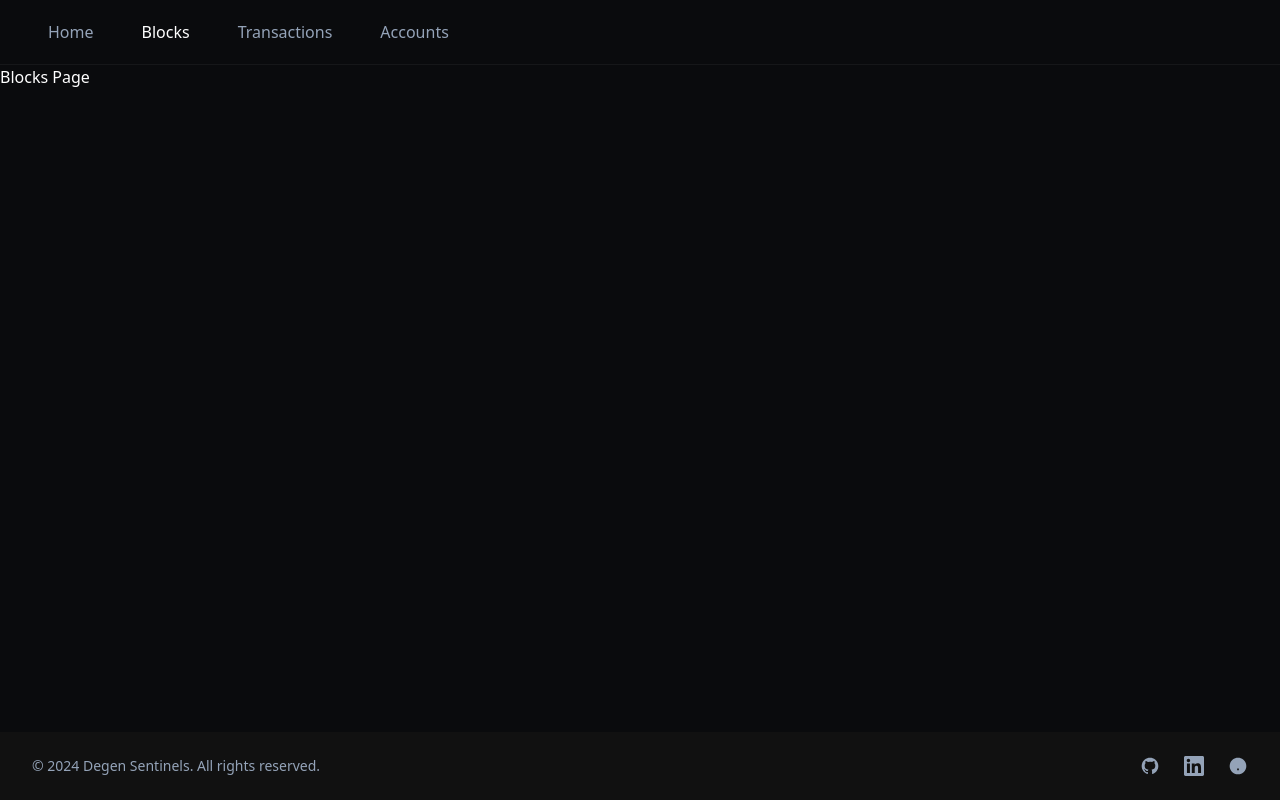
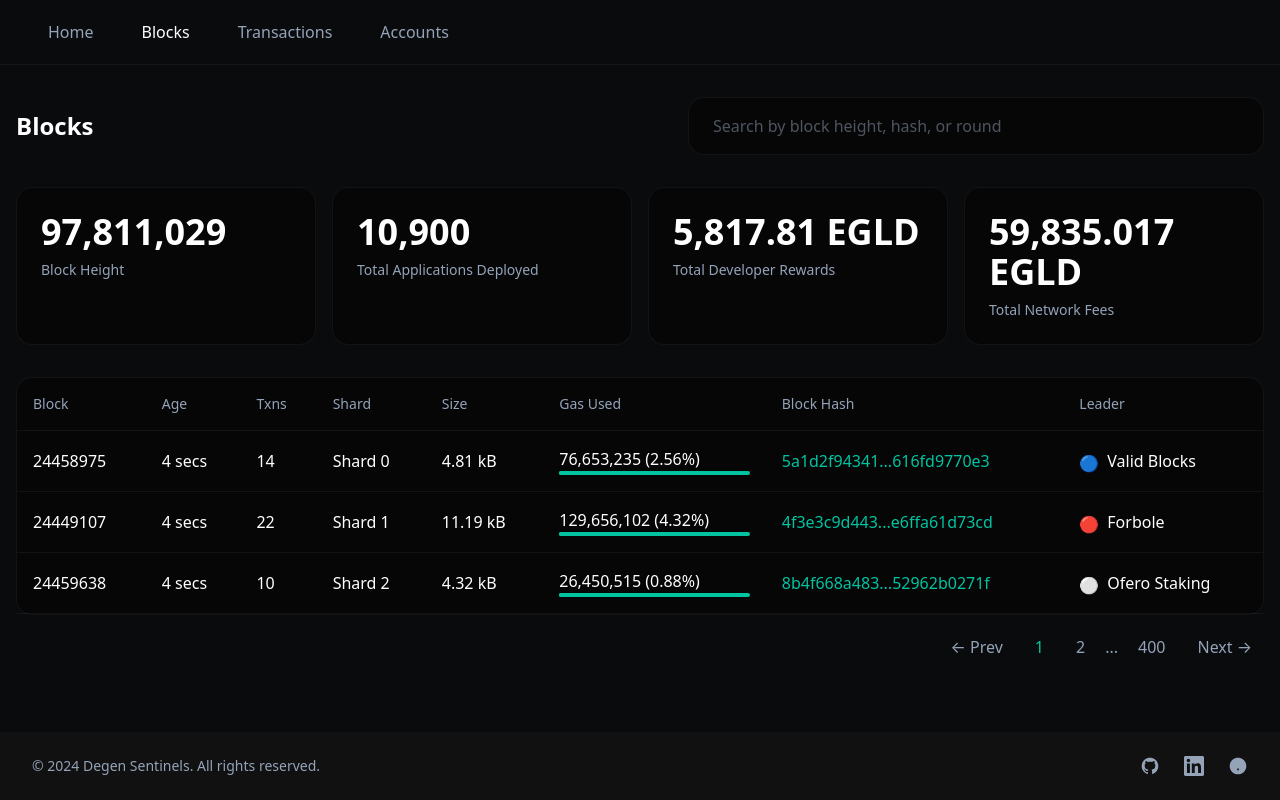
Before and after one commit to thepablosantos/multiversx-block-explorer, a React (Vite) app: page /blocks in a window 1280 px wide. Built offline with nearby package versions, Linux system fonts and the light colour scheme.

Commit message:
update blocks page

```diff
--- a/src/index.css
+++ b/src/index.css
@@ -55,11 +55,7 @@
   }
 
   .stat-value {
-    @apply text-4xl font-bold text-accent mb-2;
-    background: linear-gradient(to right, var(--gradient-purple), var(--gradient-teal));
-    -webkit-background-clip: text;
-    background-clip: text;
-    color: transparent;
+    @apply text-4xl font-bold text-white mb-2;
   }
 
   .stat-label {
@@ -131,6 +127,54 @@
     background-clip: text;
     color: transparent;
   }
+
+  .blocks-table {
+    @apply w-full;
+  }
+
+  .blocks-table th {
+    @apply text-left py-4 px-4 text-text-secondary text-sm font-medium border-b border-white border-opacity-5;
+  }
+
+  .blocks-table td {
+    @apply py-4 px-4 border-b border-white border-opacity-5;
+  }
+
+  .blocks-table tr:hover {
+    @apply bg-white bg-opacity-5;
+  }
+
+  .hash-cell {
+    @apply text-accent font-medium;
+  }
+
+  .gas-used-bar {
+    @apply h-1 bg-accent bg-opacity-20 rounded-full overflow-hidden;
+  }
+
+  .gas-used-progress {
+    @apply h-full bg-accent;
+  }
+
+  .leader-cell {
+    @apply flex items-center space-x-2;
+  }
+
+  .leader-icon {
+    @apply w-5 h-5 rounded-full;
+  }
+
+  .pagination {
+    @apply flex items-center justify-end space-x-2 mt-4;
+  }
+
+  .pagination-item {
+    @apply px-3 py-1 text-text-secondary hover:text-text-primary transition-colors duration-200;
+  }
+
+  .pagination-item.active {
+    @apply text-accent;
+  }
 }
 
 @layer utilities {
--- a/src/pages/Blocks.tsx
+++ b/src/pages/Blocks.tsx
@@ -1,2 +1,160 @@
-const Blocks = () => (<div className="text-white">Blocks Page</div>);
-export default Blocks;
+import { useQuery } from '@tanstack/react-query';
+import { truncateHash } from '../utils/formatting';
+
+interface Block {
+  nonce: number;
+  age: string;
+  txCount: number;
+  shard: string;
+  size: string;
+  gasUsed: number;
+  gasLimit: number;
+  hash: string;
+  leader: {
+    name: string;
+    icon: string;
+  };
+}
+
+// Mock data baseado na imagem
+const mockBlocks: Block[] = [
+  {
+    nonce: 24458975,
+    age: '4 secs',
+    txCount: 14,
+    shard: 'Shard 0',
+    size: '4.81 kB',
+    gasUsed: 76653235,
+    gasLimit: 3000000000,
+    hash: '5a1d2f94341...616fd9770e3',
+    leader: {
+      name: 'Valid Blocks',
+      icon: '🔵'
+    }
+  },
+  {
+    nonce: 24449107,
+    age: '4 secs',
+    txCount: 22,
+    shard: 'Shard 1',
+    size: '11.19 kB',
+    gasUsed: 129656102,
+    gasLimit: 3000000000,
+    hash: '4f3e3c9d443...e6ffa61d73cd',
+    leader: {
+      name: 'Forbole',
+      icon: '🔴'
+    }
+  },
+  {
+    nonce: 24459638,
+    age: '4 secs',
+    txCount: 10,
+    shard: 'Shard 2',
+    size: '4.32 kB',
+    gasUsed: 26450515,
+    gasLimit: 3000000000,
+    hash: '8b4f668a483...52962b0271f',
+    leader: {
+      name: 'Ofero Staking',
+      icon: '⚪'
+    }
+  }
+];
+
+export default function Blocks() {
+  // Mock stats
+  const stats = {
+    blockHeight: '97,811,029',
+    totalApplications: '10,900',
+    totalRewards: '5,817.81 EGLD',
+    totalFees: '59,835.017 EGLD'
+  };
+
+  return (
+    <div className="dashboard-container px-4 py-8">
+      <div className="flex justify-between items-center mb-8">
+        <h1 className="text-2xl font-bold">Blocks</h1>
+        <input
+          type="text"
+          placeholder="Search by block height, hash, or round"
+          className="search-bar max-w-xl"
+        />
+      </div>
+
+      <div className="grid grid-cols-1 md:grid-cols-2 lg:grid-cols-4 gap-4 mb-8">
+        <div className="stat-card">
+          <div className="stat-value">{stats.blockHeight}</div>
+          <div className="stat-label">Block Height</div>
+        </div>
+        <div className="stat-card">
+          <div className="stat-value">{stats.totalApplications}</div>
+          <div className="stat-label">Total Applications Deployed</div>
+        </div>
+        <div className="stat-card">
+          <div className="stat-value">{stats.totalRewards}</div>
+          <div className="stat-label">Total Developer Rewards</div>
+        </div>
+        <div className="stat-card">
+          <div className="stat-value">{stats.totalFees}</div>
+          <div className="stat-label">Total Network Fees</div>
+        </div>
+      </div>
+
+      <div className="bg-black bg-opacity-40 backdrop-blur-md rounded-2xl border border-white border-opacity-5">
+        <table className="blocks-table">
+          <thead>
+            <tr>
+              <th>Block</th>
+              <th>Age</th>
+              <th>Txns</th>
+              <th>Shard</th>
+              <th>Size</th>
+              <th>Gas Used</th>
+              <th>Block Hash</th>
+              <th>Leader</th>
+            </tr>
+          </thead>
+          <tbody>
+            {mockBlocks.map((block) => (
+              <tr key={block.hash}>
+                <td>{block.nonce}</td>
+                <td>{block.age}</td>
+                <td>{block.txCount}</td>
+                <td>{block.shard}</td>
+                <td>{block.size}</td>
+                <td>
+                  <div>
+                    {block.gasUsed.toLocaleString()} ({((block.gasUsed / block.gasLimit) * 100).toFixed(2)}%)
+                  </div>
+                  <div className="gas-used-bar">
+                    <div
+                      className="gas-used-progress"
+                      style={{ width: `${(block.gasUsed / block.gasLimit) * 100}%` }}
+                    />
+                  </div>
+                </td>
+                <td className="hash-cell">{block.hash}</td>
+                <td>
+                  <div className="leader-cell">
+                    <span className="leader-icon">{block.leader.icon}</span>
+                    <span>{block.leader.name}</span>
+                  </div>
+                </td>
+              </tr>
+            ))}
+          </tbody>
+        </table>
+      </div>
+
+      <div className="pagination">
+        <button className="pagination-item">← Prev</button>
+        <button className="pagination-item active">1</button>
+        <button className="pagination-item">2</button>
+        <span className="text-text-secondary">...</span>
+        <button className="pagination-item">400</button>
+        <button className="pagination-item">Next →</button>
+      </div>
+    </div>
+  );
+}
--- /dev/null
+++ b/src/utils/formatting.ts
@@ -0,0 +1,4 @@
+export const truncateHash = (hash?: string) => {
+  if (!hash) return '';
+  return `${hash.slice(0, 6)}...${hash.slice(-6)}`;
+};
```
